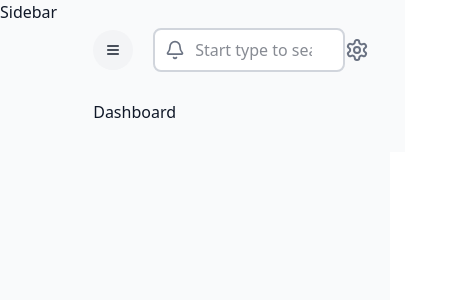
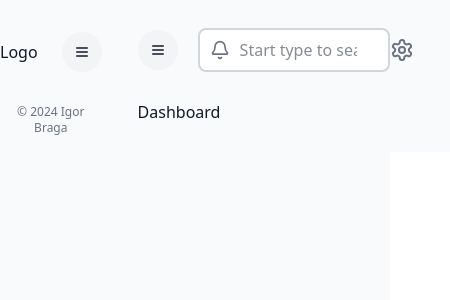
Before and after one commit to igorlbraga/inventory-management, a Next.js app: page / in a window 390 px wide. Shown: the top 300 px of the page, 450 px wide, since content can reach past the window. Built offline with nearby package versions, Linux system fonts and the light colour scheme.

Commit message:
feat: Add initial structure of the sidebar

```diff
--- /dev/null
+++ b/src/app/(components)/Sidebar/index.tsx
@@ -0,0 +1,31 @@
+"use client"
+
+import { Menu } from "lucide-react"
+import React from 'react'
+
+
+const Sidebar = () => {
+    return (
+        <div>
+            {/* TOP LOGO */}
+            <div className="flex gap-3 justify-between md:justify-normal items-center pt-8">
+                <div>Logo</div>
+                <h1 className="font-extrabold text-2xl"></h1>
+                <button className="md:hidden px-3 py-3 bg-gray-100 rounded-full hover:bg-blue-100" onClick={() => { }}>
+                    <Menu className="w-4 h-4" />
+                </button>
+            </div>
+
+            <div className="grow mt-8">
+
+            </div>
+
+            {/* Footer */}
+            <div>
+                <p className="text-center text-xs text-gray-500">&copy; 2024 Igor Braga</p>
+            </div>
+        </div>
+    )
+}
+
+export default Sidebar
--- a/src/app/dashboardWrapper.tsx
+++ b/src/app/dashboardWrapper.tsx
@@ -1,9 +1,10 @@
 import Navbar from "./(components)/Navbar"
+import Sidebar from "./(components)/Sidebar"
 
 const DashboardWrapper = ({ children }: { children: React.ReactNode }) => {
     return (
         <div className={`flex bg-gray-50 text-gray-900 w-full min-h-screen`}>
-            Sidebar
+            <Sidebar />
             <main className="flex flex-col w-full h-full py-7 px-9 bg-gray-50 md:pl-24">
                 <Navbar />
                 {children}
```
